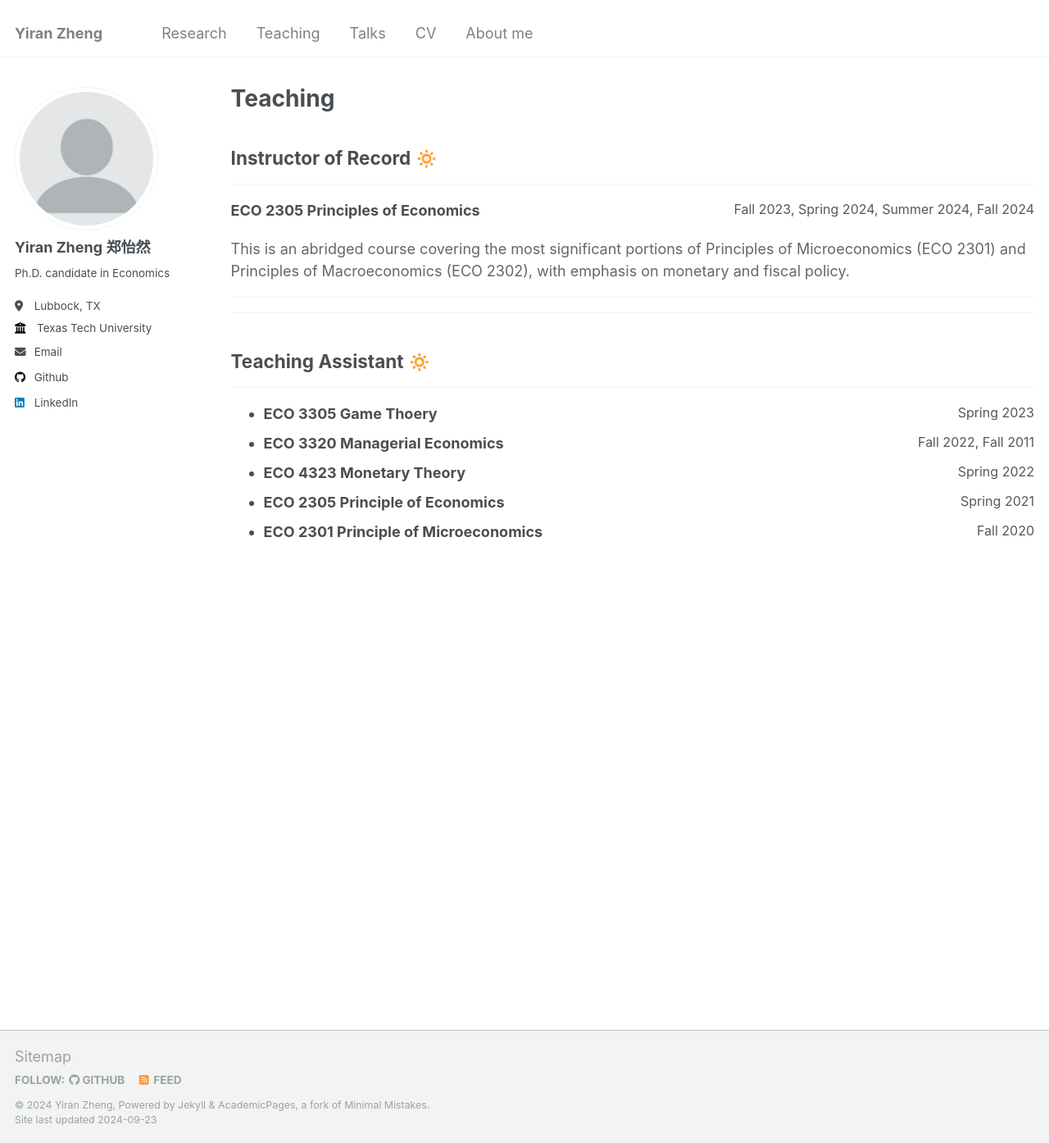
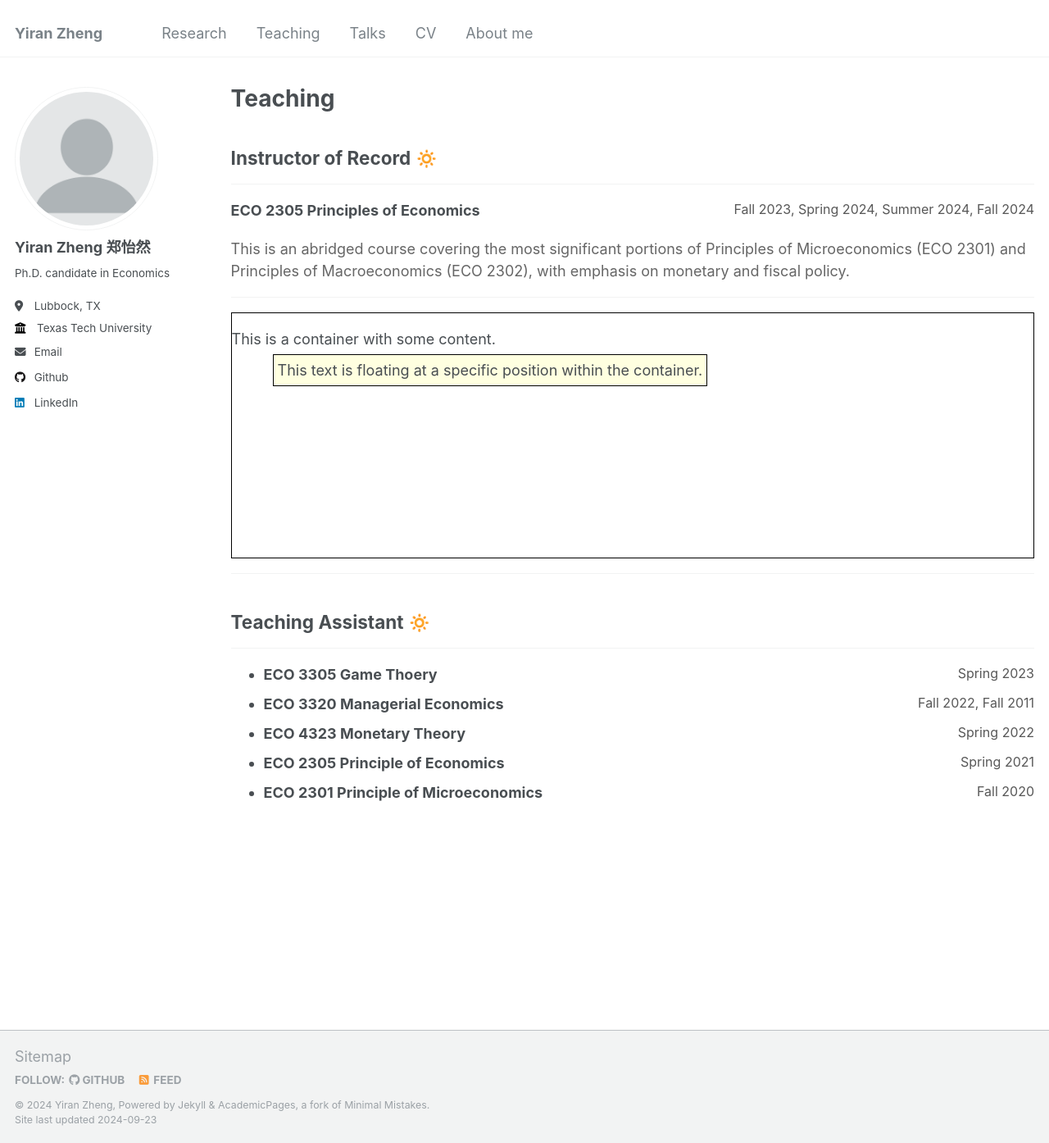
Before and after one commit to yiran-zheng/yiran-zheng.github.io, a Jekyll site: the page built from _pages/teaching.html, in a window 1280 px wide and 1394 px high. Shown: the whole window at 82% size. Built offline with Jekyll 4.4.1, drawn with Linux system fonts in a browser that asks for light colours.

Commit message:
Update teaching.html

```diff
--- a/_pages/teaching.html
+++ b/_pages/teaching.html
@@ -18,6 +18,41 @@ author_profile: true
     </div>
 
 <hr> <!-- This adds a horizontal line below the heading -->
+<!DOCTYPE html>
+<html lang="en">
+<head>
+  <meta charset="UTF-8">
+  <meta name="viewport" content="width=device-width, initial-scale=1.0">
+  <title>Floating Text with Absolute Positioning</title>
+  <style>
+    .container {
+      position: relative;
+      height: 300px;
+      border: 1px solid black;
+    }
+    .floating-text {
+      position: absolute;
+      top: 50px;
+      left: 50px;
+      background-color: lightyellow;
+      padding: 5px;
+      border: 1px solid black;
+      font-size: 18px;
+    }
+  </style>
+</head>
+<body>
+
+  <div class="container">
+    <p>This is a container with some content.</p>
+    <div class="floating-text">
+      This text is floating at a specific position within the container.
+    </div>
+  </div>
+
+</body>
+</html>
+
 <hr> <!-- This adds a horizontal line below the heading -->
 
 
```
